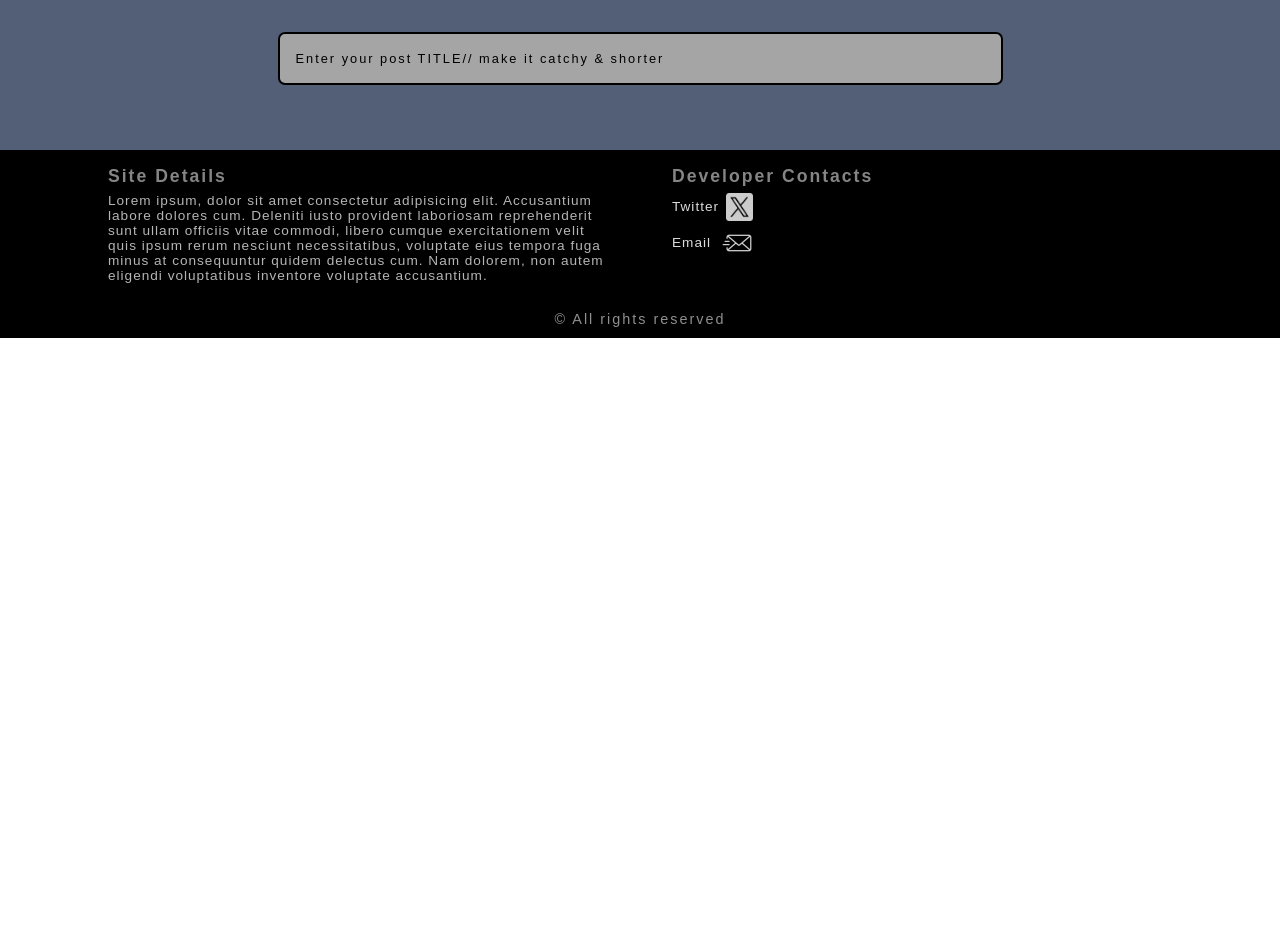
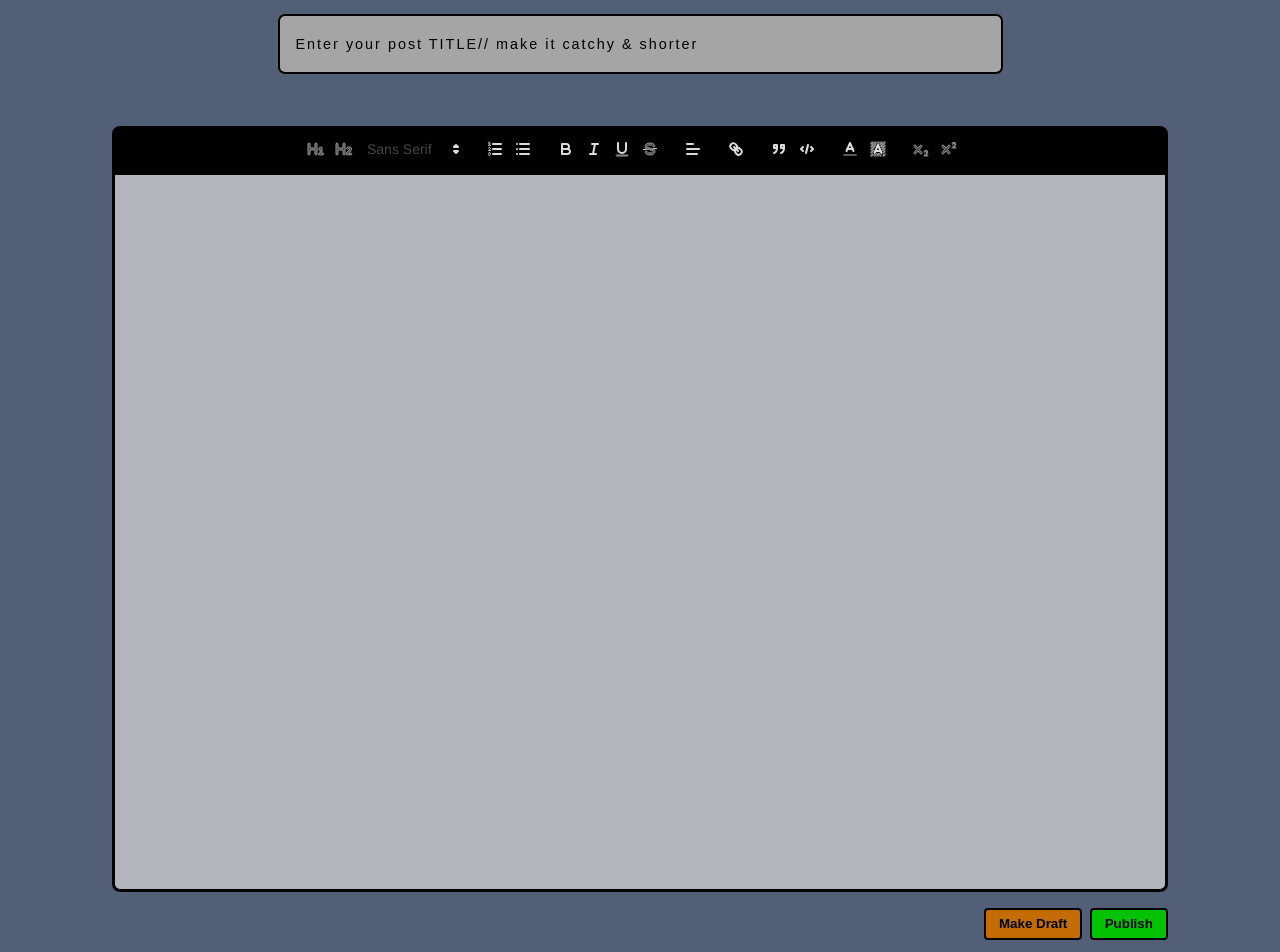
Before and after one commit to Sonu-Singha/Notepen, a React (Vite) app in the folder Frontend/: page / in a window 1280 px wide. Shown: the part 280-1232 px from the top of the page. Before the commit the page ends 800 px from the top, so only its background shows below. Built offline with nearby package versions, Linux system fonts and the light colour scheme.

Commit message:
Content Component done

```diff
--- a/Frontend/package.json
+++ b/Frontend/package.json
@@ -10,9 +10,9 @@
     "preview": "vite preview"
   },
   "dependencies": {
-    "quill": "^2.0.3",
-    "react": "^19.0.0",
-    "react-dom": "^19.0.0"
+    "react": "18.2.0",
+    "react-dom": "18.2.0",
+    "react-quill": "^2.0.0"
   },
   "devDependencies": {
     "@eslint/js": "^9.22.0",
--- a/Frontend/src/components/pages/createpage/Hero.component.css
+++ b/Frontend/src/components/pages/createpage/Hero.component.css
@@ -32,7 +32,6 @@
     width: 100%;
     max-width: 1250px;
 }
-
 
 
 /* Banner Display Container */
@@ -85,9 +84,6 @@
     color: rgb(0, 0, 0);
     background-color: rgb(255, 0, 0);
 }
-
-
-
 
 
 /* Banner Input */
@@ -151,35 +147,151 @@
     /* border: 1px solid red; */
     display: flex;
     justify-content: center;
-    /* align-items: center; */
-    height: 19vh;
+    align-items: center;
+    height: 14vh;
     width: 100%;
     max-width: 1250px;
 }
 
 .title_input_container {
     /* border: 2px solid blue; */
-    height: 80%;
+    height: 100%;
     width: 70%;
     display: flex;
     justify-content: center;
-    align-items: center;
+    /* align-items: center; */
 }
 
-.Title_Input{
+.Title_Input {
     width: 80%;
-    height: 40%;
+    height: 50%;
     background-color: rgb(166, 165, 165);
     border: 2px solid black;
     border-radius: 7px;
     padding: 0 5px;
     padding-left: 1rem;
     outline: none;
-    font-size: .8rem;
+    font-size: .9rem;
+    margin-top: 1rem;
 }
 
-.Title_Input::placeholder{
+.Title_Input::placeholder {
     color: black;
-    font-size: .8rem;
+    font-size: .9rem;
     letter-spacing: 2px;
 }
+
+
+
+
+
+
+
+
+
+
+/* Content Container ------------------------------------------3*/
+
+.Content_Container {
+    /* border: 1px solid red; */
+    width: 97%;
+    display: flex;
+    /* justify-content: center; */
+    flex-direction: column;
+    align-items: center;
+    padding: 1rem;
+    gap: .5rem;
+}
+
+
+.QuillEditor {
+    /* border: 2px solid blue; */
+    width: 85%;
+    max-width: 1250px;
+    color: black;
+    font-size: 1rem;
+    font-family: Arial, Helvetica, sans-serif;
+}
+
+/* For WebKit-based browsers (Chrome, Safari, Edge) */
+.ql-editor::-webkit-scrollbar {
+    width: 0px;
+}
+
+.QuillEditor .ql-container {
+    height: 90vh;
+    background-color: rgba(203, 203, 203, 0.817);
+    border-bottom-left-radius: 8px;
+    border-bottom-right-radius: 8px;
+    border: 3px solid black !important;
+}
+
+.ql-toolbar {
+    display: flex !important;
+    justify-content: center !important;
+}
+
+.QuillEditor .ql-toolbar {
+    color: black;
+    border-top-left-radius: 8px;
+    border-top-right-radius: 8px;
+    background-color: #000000;
+    border: 3px solid black !important;
+    outline: none;
+}
+
+/* Change icon/button color */
+.QuillEditor .ql-toolbar .ql-stroke {
+    stroke: #dcdcdc !important;
+}
+
+.QuillEditor .ql-fill {
+    stroke: #989898 !important;
+}
+
+.QuillEditor .ql-toolbar button:hover .ql-stroke,
+.QuillEditor .ql-toolbar button.ql-active .ql-stroke {
+    stroke: #00d1b2 !important;
+}
+
+
+
+/* Post Content */
+
+.post_content_cont {
+    /* border: 1px solid red; */
+    width: 85%;
+    max-width: 1250px;
+    display: flex;
+    justify-content: end;
+    gap: .5rem;
+    padding: .5rem;
+}
+
+.publish_post {
+    border: 2px solid rgb(0, 0, 0);
+    border-radius: 4px;
+    background-color: rgb(3, 194, 3);
+    font-family: Arial, Helvetica, sans-serif;
+    font-weight: bold;
+    padding: .4rem .8rem;
+}
+
+.publish_post:hover {
+    cursor: pointer;
+    background-color: rgb(1, 176, 1);
+}
+
+.draft_post {
+    border: 2px solid rgb(0, 0, 0);
+    border-radius: 4px;
+    background-color: rgb(194, 108, 3);
+    font-family: Arial, Helvetica, sans-serif;
+    font-weight: bold;
+    padding: .4rem .8rem;
+}
+
+.draft_post:hover {
+    cursor: pointer;
+    background-color: rgb(179, 98, 0);
+}
--- a/Frontend/src/components/pages/createpage/Hero.component.jsx
+++ b/Frontend/src/components/pages/createpage/Hero.component.jsx
@@ -3,6 +3,8 @@
 // Importing CSS
 import "./Hero.component.css"
 import React, { useState } from 'react';
+import ReactQuill from "react-quill";
+import 'react-quill/dist/quill.snow.css';
 
 // Creating Components
 
@@ -14,6 +16,7 @@ function HeroComponent() {
             <div className="Hero_Component_Wrapper">
                 <BannerComponent />
                 <TitleComponent />
+                <ContentComponent />
             </div>
         </>
     );
@@ -70,14 +73,52 @@ function BannerComponent() {
 
 
 
-// Sub component(Banner)-------------------------------------------2
+// Sub component(Title)-------------------------------------------2
 
 function TitleComponent() {
 
     return (
         <div className="Title_Container">
             <div className="title_input_container">
-            <input className="Title_Input" type="text" placeholder="Enter your post TITLE// make it catchy & shorter" />
+                <input className="Title_Input" type="text" placeholder="Enter your post TITLE// make it catchy & shorter" />
+            </div>
+        </div>
+    )
+}
+
+
+
+
+
+
+
+// Sub component(Content)-------------------------------------------3
+
+function ContentComponent() {
+    const [content, setContent] = useState('');
+    console.log(content)
+
+    // Defining the custom toolbar options
+    const modules = {
+        toolbar: [
+            [{ 'header': '1' }, { 'header': '2' }, { 'font': [] }],
+            [{ 'list': 'ordered' }, { 'list': 'bullet' }],
+            ['bold', 'italic', 'underline', 'strike'],
+            [{ 'align': [] }],
+            ['link'],
+            ['blockquote', 'code-block'],
+            [{ 'color': [] }, { 'background': [] }],
+            [{ 'script': 'sub' }, { 'script': 'super' }]
+        ],
+    };
+
+
+    return (
+        <div className="Content_Container">
+            <ReactQuill className="QuillEditor" theme="snow" value={content} modules={modules} onChange={setContent} />
+            <div className="post_content_cont">
+                <button className="draft_post">Make Draft</button>
+                <button className="publish_post">Publish</button>
             </div>
         </div>
     )
```
Also changed, not shown: 1 other file (tests, documents, lock files or other folders).
